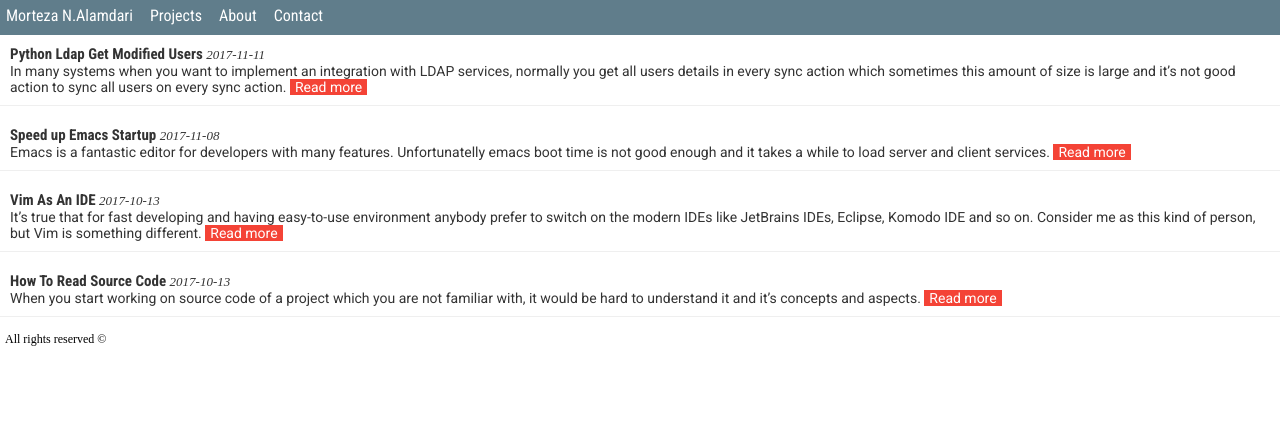
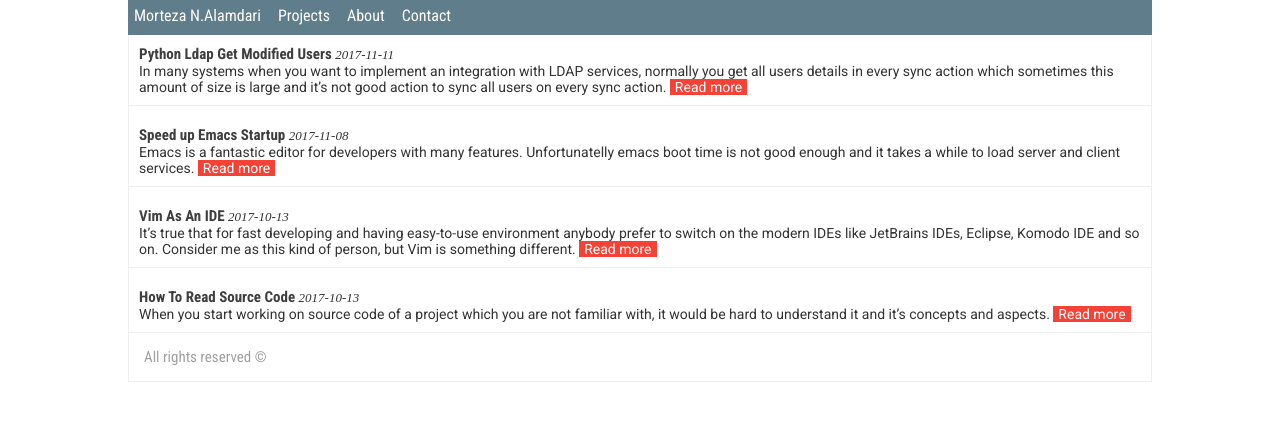
Before and after one commit to Mortezaipo/stage, a Jekyll site: the page built from index.html, in a window 1280 px wide. Shown: the top 421 px of the page. Built offline with Jekyll 4.4.1, drawn with Linux system fonts in a browser that asks for light colours.

Commit message:
update theme.

```diff
--- a/_layouts/default.html
+++ b/_layouts/default.html
@@ -13,9 +13,9 @@
     {% include header.html %}
     <div class="container">
       {{content}}
+      <footer>
+	{% include footer.html %}
+      </footer>
     </div>
-    <footer>
-      {% include footer.html %}
-    </footer>
   </body>
 </html>
--- a/inc/css/main.css
+++ b/inc/css/main.css
@@ -1,7 +1,12 @@
 @import url('https://fonts.googleapis.com/css?family=Roboto:400,500|Roboto+Condensed:400,700');
 body {
-    margin: 0;
+    width: 80%;
+    margin: auto;
     padding: 0;
+}
+.container {
+    border: 1px solid #EFEFEF;
+    border-top: none;
 }
 .screenshot {
     border-radius: 5px;
@@ -44,7 +49,7 @@ body {
     font-weight: 700;
 }
 .post .post-title a {
-    color: #333;
+    color: #3e3e3e;
     text-decoration: none;
 }
 .post .post-body {
@@ -68,7 +73,10 @@ body {
 }
 footer {
     padding: 5px;
+    margin: 10px;
     font-size: 12px;
+    font: 15px 'Roboto Condensed', sans-serif;
+    color: #A0A0A0;
 }
 time {
     font-size: small;
```
